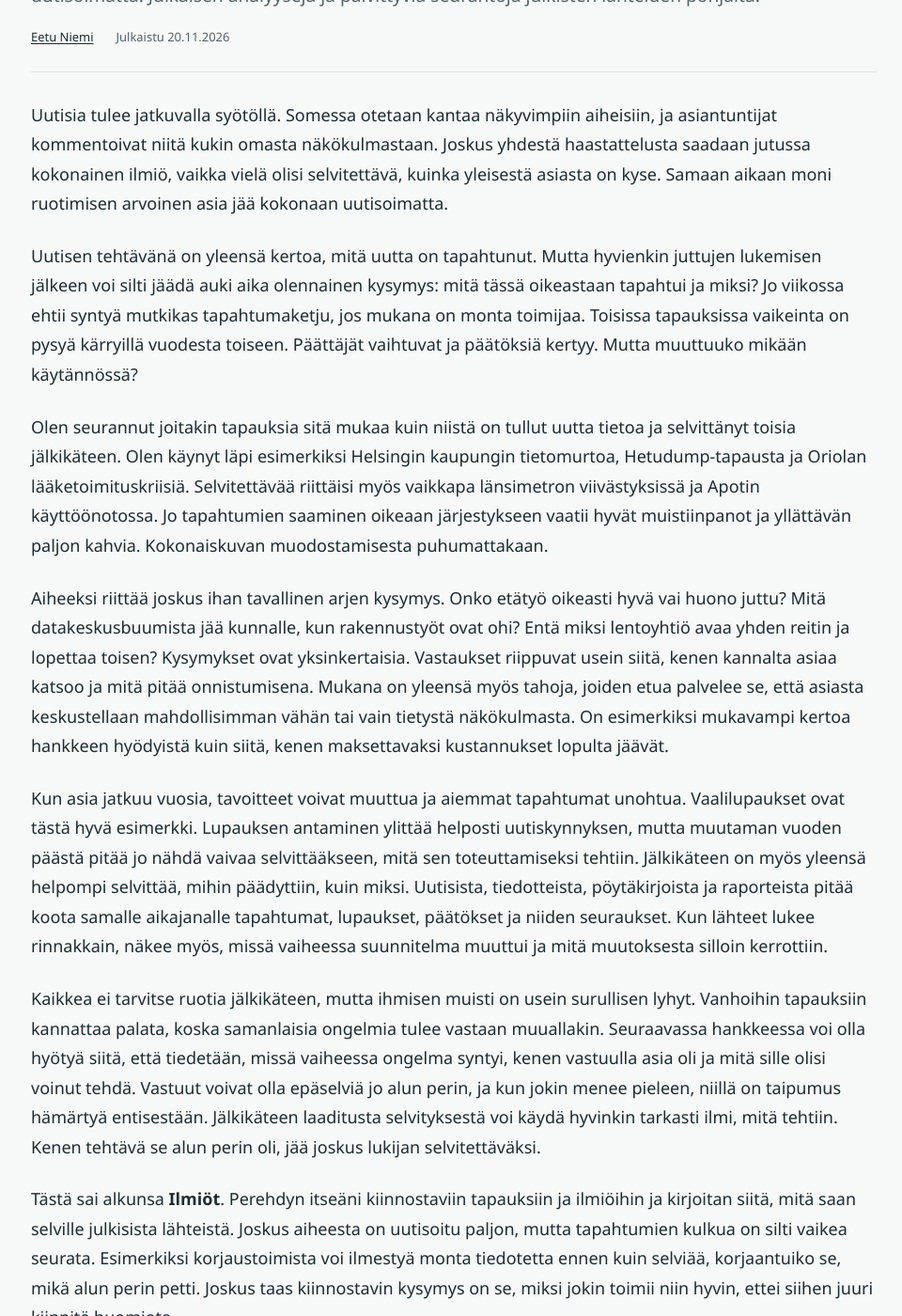
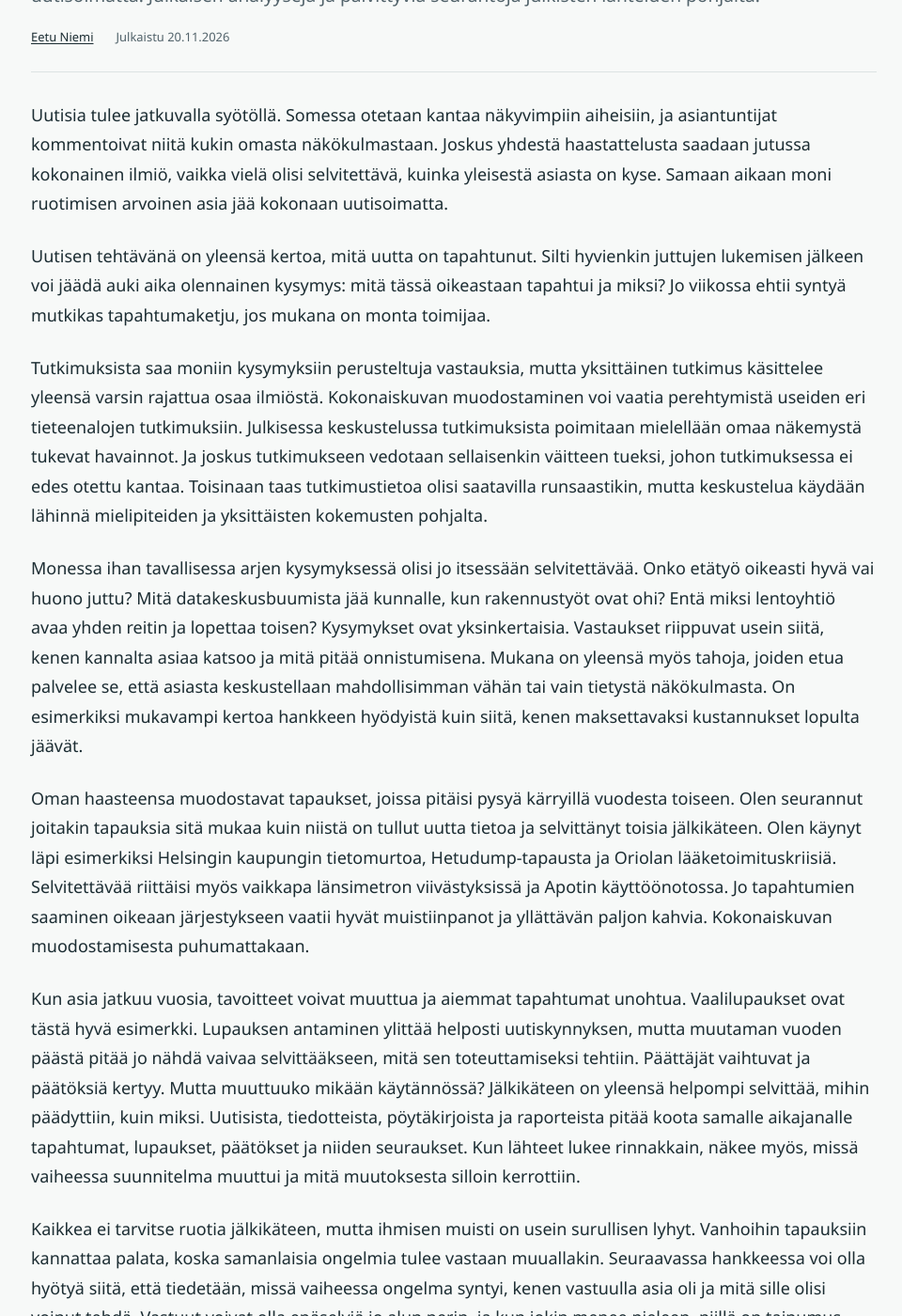
Before and after one commit to eetuniemiphd/ilmiot, a Jekyll site: the page built from _posts/2026-11-20-miksi-perustin-ilmiot.md, in a window 1280 px wide and 1400 px high, scrolled down 405 px. Shown: the whole window at 94% size, without its empty margins (52-1012 px from the left). Built offline with Jekyll 4.4.1, drawn with Linux system fonts in a browser that asks for light colours; some of the changed text lies outside the part shown.

Commit message:
Update 2026-11-20-miksi-perustin-ilmiot.md

```diff
--- a/_posts/2026-11-20-miksi-perustin-ilmiot.md
+++ b/_posts/2026-11-20-miksi-perustin-ilmiot.md
@@ -10,17 +10,19 @@ author: "Eetu Niemi"
 
 Uutisia tulee jatkuvalla syötöllä. Somessa otetaan kantaa näkyvimpiin aiheisiin, ja asiantuntijat kommentoivat niitä kukin omasta näkökulmastaan. Joskus yhdestä haastattelusta saadaan jutussa kokonainen ilmiö, vaikka vielä olisi selvitettävä, kuinka yleisestä asiasta on kyse. Samaan aikaan moni ruotimisen arvoinen asia jää kokonaan uutisoimatta.
 
-Uutisen tehtävänä on yleensä kertoa, mitä uutta on tapahtunut. Mutta hyvienkin juttujen lukemisen jälkeen voi silti jäädä auki aika olennainen kysymys: mitä tässä oikeastaan tapahtui ja miksi? Jo viikossa ehtii syntyä mutkikas tapahtumaketju, jos mukana on monta toimijaa. Toisissa tapauksissa vaikeinta on pysyä kärryillä vuodesta toiseen. Päättäjät vaihtuvat ja päätöksiä kertyy. Mutta muuttuuko mikään käytännössä?
+Uutisen tehtävänä on yleensä kertoa, mitä uutta on tapahtunut. Silti hyvienkin juttujen lukemisen jälkeen voi jäädä auki aika olennainen kysymys: mitä tässä oikeastaan tapahtui ja miksi? Jo viikossa ehtii syntyä mutkikas tapahtumaketju, jos mukana on monta toimijaa.
 
-Olen seurannut joitakin tapauksia sitä mukaa kuin niistä on tullut uutta tietoa ja selvittänyt toisia jälkikäteen. Olen käynyt läpi esimerkiksi Helsingin kaupungin tietomurtoa, Hetudump-tapausta ja Oriolan lääketoimituskriisiä. Selvitettävää riittäisi myös vaikkapa länsimetron viivästyksissä ja Apotin käyttöönotossa. Jo tapahtumien saaminen oikeaan järjestykseen vaatii hyvät muistiinpanot ja yllättävän paljon kahvia. Kokonaiskuvan muodostamisesta puhumattakaan.
+Tutkimuksista saa moniin kysymyksiin perusteltuja vastauksia, mutta yksittäinen tutkimus käsittelee yleensä varsin rajattua osaa ilmiöstä. Kokonaiskuvan muodostaminen voi vaatia perehtymistä useiden eri tieteenalojen tutkimuksiin. Julkisessa keskustelussa tutkimuksista poimitaan mielellään omaa näkemystä tukevat havainnot. Ja joskus tutkimukseen vedotaan sellaisenkin väitteen tueksi, johon tutkimuksessa ei edes otettu kantaa. Toisinaan taas tutkimustietoa olisi saatavilla runsaastikin, mutta keskustelua käydään lähinnä mielipiteiden ja yksittäisten kokemusten pohjalta.
 
-Aiheeksi riittää joskus ihan tavallinen arjen kysymys. Onko etätyö oikeasti hyvä vai huono juttu? Mitä datakeskusbuumista jää kunnalle, kun rakennustyöt ovat ohi? Entä miksi lentoyhtiö avaa yhden reitin ja lopettaa toisen? Kysymykset ovat yksinkertaisia. Vastaukset riippuvat usein siitä, kenen kannalta asiaa katsoo ja mitä pitää onnistumisena. Mukana on yleensä myös tahoja, joiden etua palvelee se, että asiasta keskustellaan mahdollisimman vähän tai vain tietystä näkökulmasta. On esimerkiksi mukavampi kertoa hankkeen hyödyistä kuin siitä, kenen maksettavaksi kustannukset lopulta jäävät.
+Monessa ihan tavallisessa arjen kysymyksessä olisi jo itsessään selvitettävää. Onko etätyö oikeasti hyvä vai huono juttu? Mitä datakeskusbuumista jää kunnalle, kun rakennustyöt ovat ohi? Entä miksi lentoyhtiö avaa yhden reitin ja lopettaa toisen? Kysymykset ovat yksinkertaisia. Vastaukset riippuvat usein siitä, kenen kannalta asiaa katsoo ja mitä pitää onnistumisena. Mukana on yleensä myös tahoja, joiden etua palvelee se, että asiasta keskustellaan mahdollisimman vähän tai vain tietystä näkökulmasta. On esimerkiksi mukavampi kertoa hankkeen hyödyistä kuin siitä, kenen maksettavaksi kustannukset lopulta jäävät.
 
-Kun asia jatkuu vuosia, tavoitteet voivat muuttua ja aiemmat tapahtumat unohtua. Vaalilupaukset ovat tästä hyvä esimerkki. Lupauksen antaminen ylittää helposti uutiskynnyksen, mutta muutaman vuoden päästä pitää jo nähdä vaivaa selvittääkseen, mitä sen toteuttamiseksi tehtiin. Jälkikäteen on myös yleensä helpompi selvittää, mihin päädyttiin, kuin miksi. Uutisista, tiedotteista, pöytäkirjoista ja raporteista pitää koota samalle aikajanalle tapahtumat, lupaukset, päätökset ja niiden seuraukset. Kun lähteet lukee rinnakkain, näkee myös, missä vaiheessa suunnitelma muuttui ja mitä muutoksesta silloin kerrottiin.
+Oman haasteensa muodostavat tapaukset, joissa pitäisi pysyä kärryillä vuodesta toiseen. Olen seurannut joitakin tapauksia sitä mukaa kuin niistä on tullut uutta tietoa ja selvittänyt toisia jälkikäteen. Olen käynyt läpi esimerkiksi Helsingin kaupungin tietomurtoa, Hetudump-tapausta ja Oriolan lääketoimituskriisiä. Selvitettävää riittäisi myös vaikkapa länsimetron viivästyksissä ja Apotin käyttöönotossa. Jo tapahtumien saaminen oikeaan järjestykseen vaatii hyvät muistiinpanot ja yllättävän paljon kahvia. Kokonaiskuvan muodostamisesta puhumattakaan.
+
+Kun asia jatkuu vuosia, tavoitteet voivat muuttua ja aiemmat tapahtumat unohtua. Vaalilupaukset ovat tästä hyvä esimerkki. Lupauksen antaminen ylittää helposti uutiskynnyksen, mutta muutaman vuoden päästä pitää jo nähdä vaivaa selvittääkseen, mitä sen toteuttamiseksi tehtiin. Päättäjät vaihtuvat ja päätöksiä kertyy. Mutta muuttuuko mikään käytännössä? Jälkikäteen on yleensä helpompi selvittää, mihin päädyttiin, kuin miksi. Uutisista, tiedotteista, pöytäkirjoista ja raporteista pitää koota samalle aikajanalle tapahtumat, lupaukset, päätökset ja niiden seuraukset. Kun lähteet lukee rinnakkain, näkee myös, missä vaiheessa suunnitelma muuttui ja mitä muutoksesta silloin kerrottiin.
 
 Kaikkea ei tarvitse ruotia jälkikäteen, mutta ihmisen muisti on usein surullisen lyhyt. Vanhoihin tapauksiin kannattaa palata, koska samanlaisia ongelmia tulee vastaan muuallakin. Seuraavassa hankkeessa voi olla hyötyä siitä, että tiedetään, missä vaiheessa ongelma syntyi, kenen vastuulla asia oli ja mitä sille olisi voinut tehdä. Vastuut voivat olla epäselviä jo alun perin, ja kun jokin menee pieleen, niillä on taipumus hämärtyä entisestään. Jälkikäteen laaditusta selvityksestä voi käydä hyvinkin tarkasti ilmi, mitä tehtiin. Kenen tehtävä se alun perin oli, jää joskus lukijan selvitettäväksi.
 
-Tästä sai alkunsa **Ilmiöt**. Perehdyn itseäni kiinnostaviin tapauksiin ja ilmiöihin ja kirjoitan siitä, mitä saan selville julkisista lähteistä. Joskus aiheesta on uutisoitu paljon, mutta tapahtumien kulkua on silti vaikea seurata. Esimerkiksi korjaustoimista voi ilmestyä monta tiedotetta ennen kuin selviää, korjaantuiko se, mikä alun perin petti. Joskus taas kiinnostavin kysymys on se, miksi jokin toimii niin hyvin, ettei siihen juuri kiinnitä huomiota.
+Tästä sai alkunsa **Ilmiöt**. Perehdyn itseäni kiinnostaviin tapauksiin ja ilmiöihin ja kirjoitan siitä, mitä saan selville julkisista lähteistä. Joskus kiinnostavin kysymys on se, miksi jokin toimii niin hyvin, ettei siihen juuri kiinnitä huomiota. Toisinaan taas on tarpeen palata samaan aiheeseen useita kertoja. Esimerkiksi korjaustoimista voi ilmestyä monta tiedotetta ennen kuin selviää, korjaantuiko se, mikä alun perin petti.
 
 Taustani on kokonaisarkkitehtuurissa, teknologiassa ja organisaatioiden kehittämisessä. Olen myös väitellyt tohtoriksi kokonaisarkkitehtuurin hyötyjen toteutumisesta. Hyödynnän systeemiajattelua sekä kirjoittajana että konsulttina: tarkastelen, miten prosessit, järjestelmät, organisaatiot, päätökset ja vastuut kytkeytyvät toisiinsa ja mitä niiden yhteisvaikutuksesta seuraa. Yksittäisen toimijan kannalta hyvinkin järkevä ratkaisu voi olla kokonaisuuden kannalta aivan älytön. Ilmiöissä lähestyn samalla tavalla esimerkiksi yhteiskunnallisia kysymyksiä, teknologiaa ja taloutta. Aiheita yhdistää lähinnä se, että ne kiinnostavat minua ja niissä on vielä jotakin selvitettävää.
 
```
